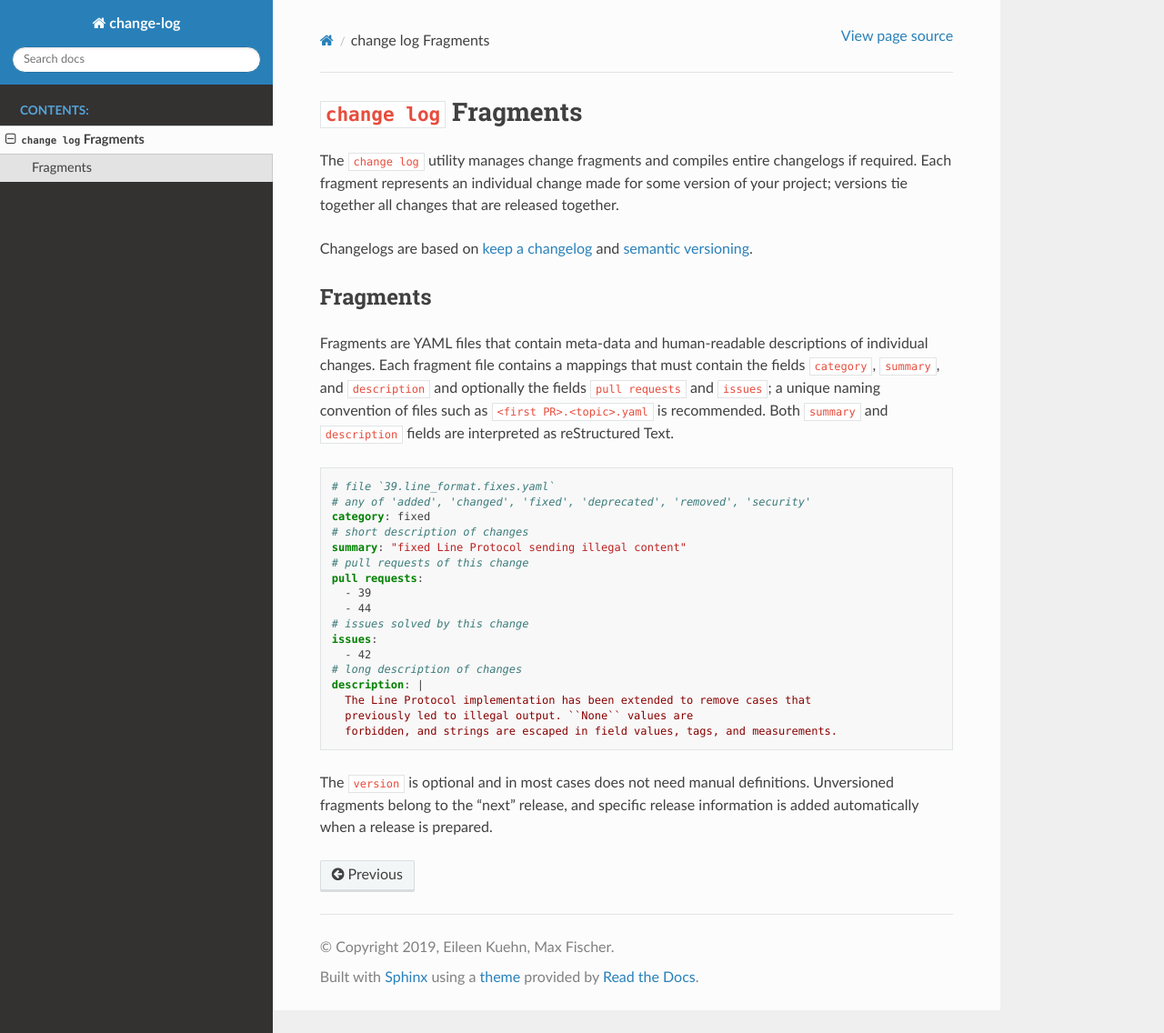
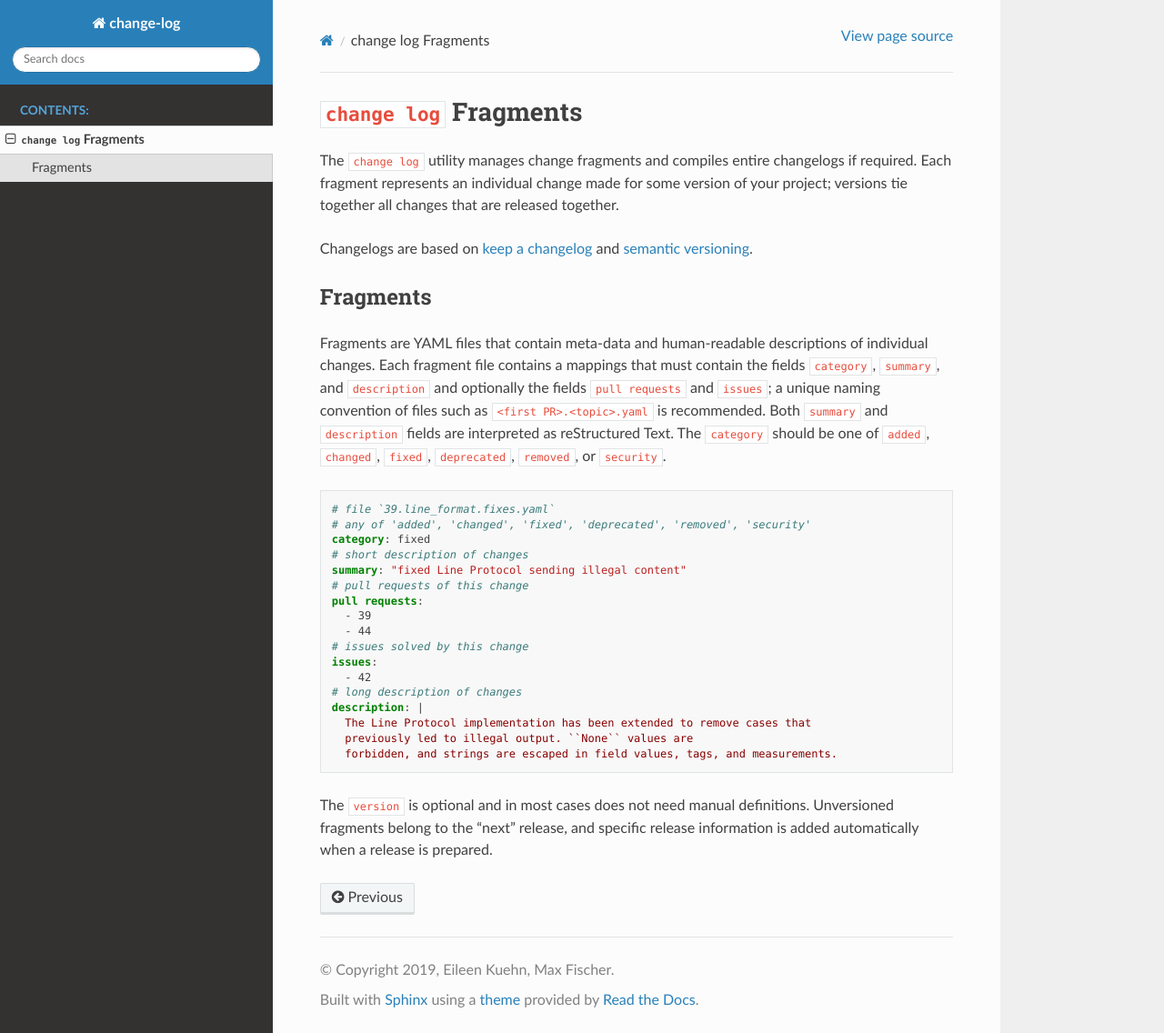
Before and after one commit to MaineKuehn/change-log, a Sphinx documentation site: the page built from docs/subtool/log.rst, in a window 1280 px wide and 1136 px high. Shown: the whole window at 91% size. Built offline with Sphinx 7.4.7 and the Read the Docs theme 2.0.0, drawn with Linux system fonts in a browser that asks for light colours.

Commit message:
explicitly documented expected category choices

```diff
--- a/docs/subtool/log.rst
+++ b/docs/subtool/log.rst
@@ -20,6 +20,8 @@ the fields ``category``, ``summary``, and ``description`` and optionally the fie
 ``pull requests`` and ``issues``; a unique naming convention of files such as
 ``<first PR>.<topic>.yaml`` is recommended.
 Both ``summary`` and ``description`` fields are interpreted as reStructured Text.
+The ``category`` should be one of
+``added``, ``changed``, ``fixed``, ``deprecated``, ``removed``, or ``security``.
 
 .. code:: YAML
 
```
